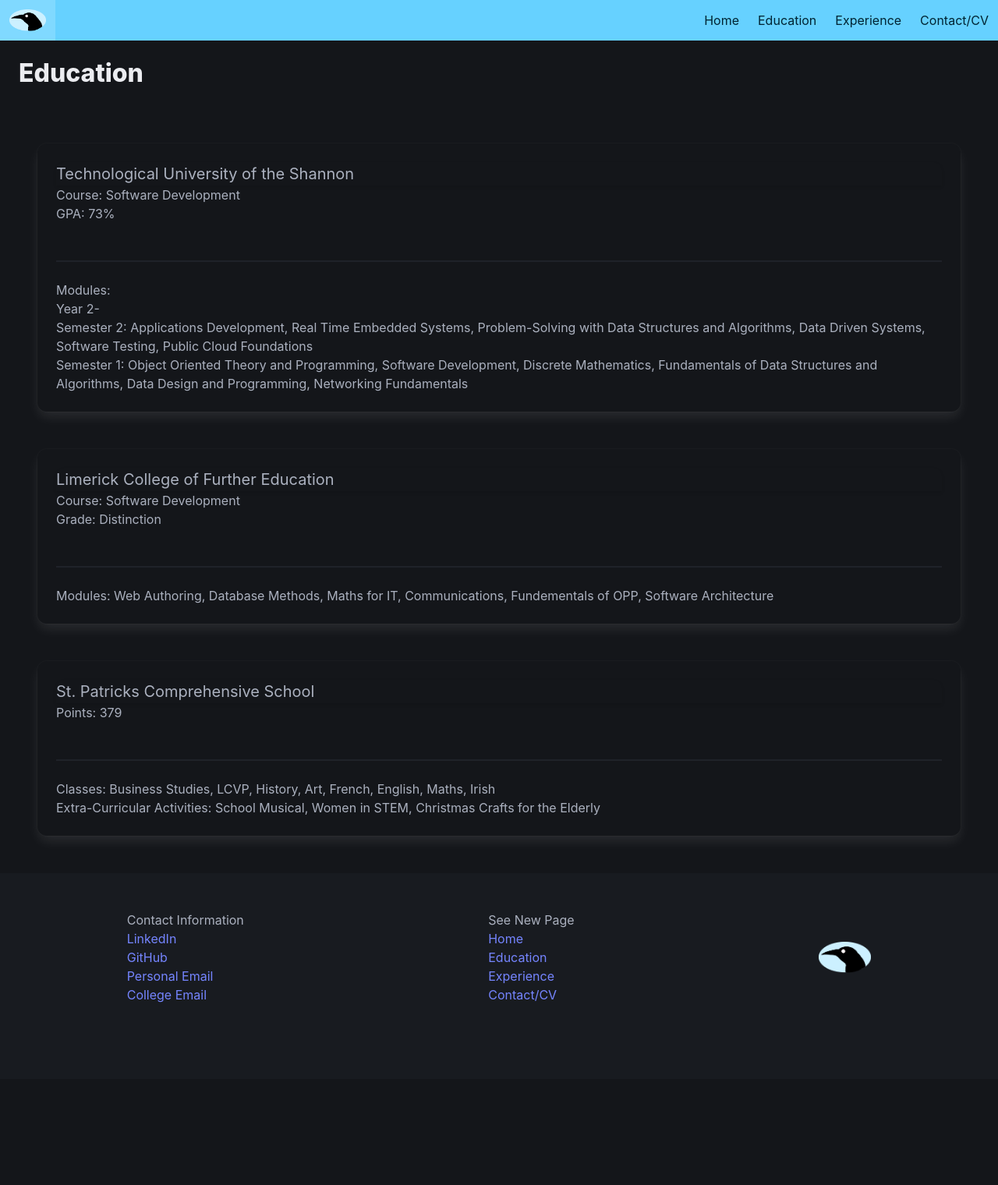
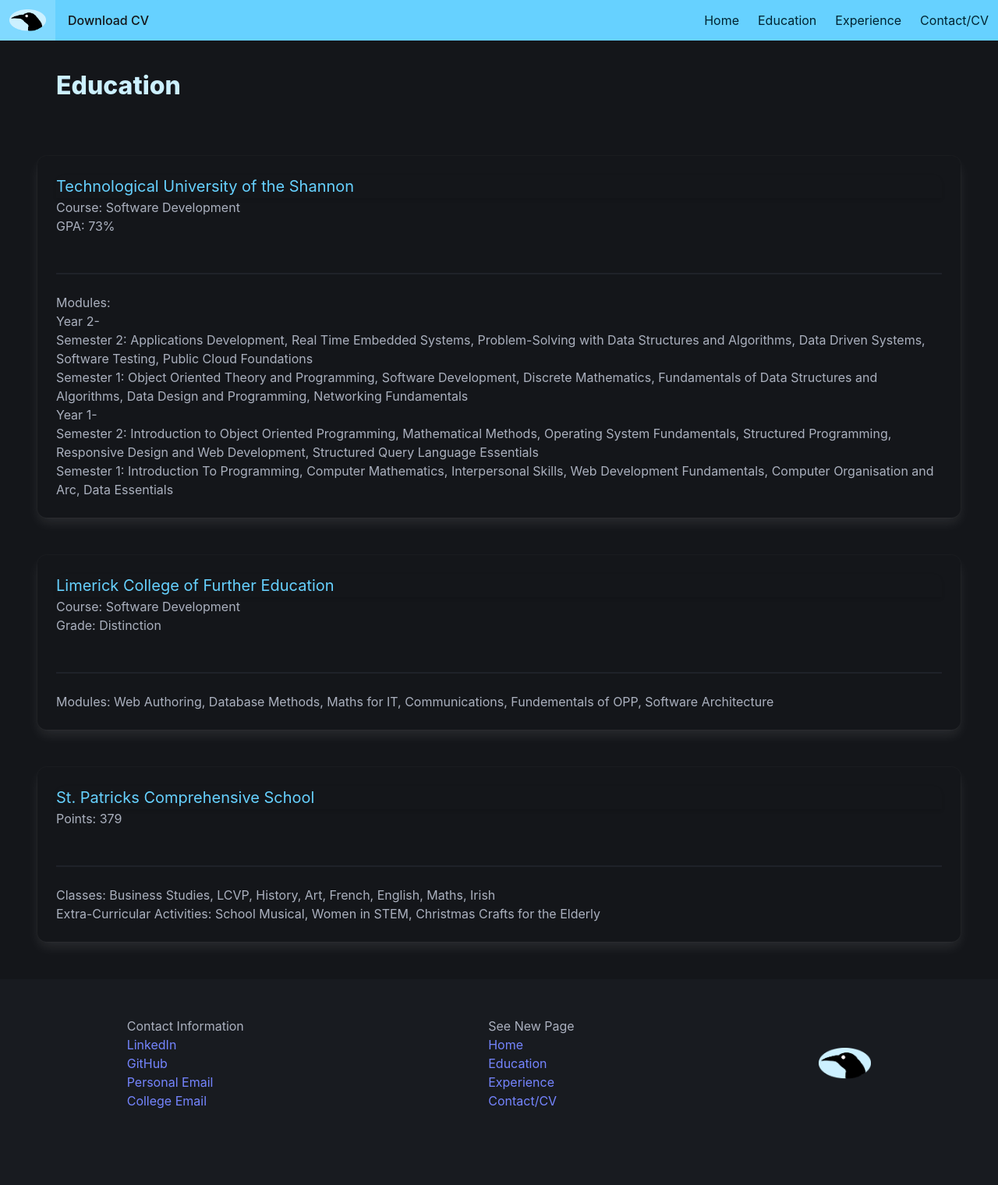
Before and after one commit to Raven-Wilson/PersonalProfile, a Flask app: page /education in a window 1280 px wide. Shown: the whole page at 78% size. Before the commit the page ends 1286 px from the top, so only its background shows below. Run offline with Flask 3, Linux system fonts and the light colour scheme.

Commit message:
Added more styling

```diff
--- a/templates/base.html
+++ b/templates/base.html
@@ -1,10 +1,11 @@
 <!DOCTYPE html>
-<html data-theme="dark">
+<html data-theme="dark" lang="en">
     <head>
         <meta charset="UTF-8">
         <meta name="">
         <!-- <link rel="stylesheet" href="{{ url_for('static', filename='css/base.css') }}"> -->
          <link rel="stylesheet" href="https://cdn.jsdelivr.net/npm/bulma@1.0.4/css/bulma.min.css">
+         <link rel="icon" href="{{ url_for('static', filename='image/fav.png') }}">
         {% block head %} {% endblock %}
     </head>
     <body>
@@ -31,8 +32,11 @@
             <nav class="navbar is-info" role="navigation" aria-label="main navigation">
                 <div class="navbar-brand">
                     <a href="/" class="navbar-item">
-                        <img id="head-img" src="{{ url_for('static', filename='image/fav.png') }}">
+                        <img alt="Raven silhouette on blue background" id="head-img" src="{{ url_for('static', filename='image/fav.png') }}">
                     </a>
+                    <buttom class="button is-info">
+                        <a class="has-text-black-bis" href="{{ url_for('static', filename='pdf/CV.pdf') }}" download="CV.pdf">Download CV</a>
+                    </buttom>
                     <a role="button" class="navbar-burger" aria-label="menu" aria-expanded="false" data-target="navbarBasicExample">
                         <span aria-hidden="true"></span>
                         <span aria-hidden="true"></span>
@@ -123,7 +127,7 @@
                 </div>
                 <div class="column level-item" >
                     <a href="/" class="">
-                        <img style="height: 5vh; width: auto;" id="head-img" src="{{ url_for('static', filename='image/fav.png') }}">
+                        <img alt="Raven silhouette on blue background" style="height: 5vh; width: auto;" id="head-img" src="{{ url_for('static', filename='image/fav.png') }}">
                     </a>
                 </div>
             </div>
--- a/templates/education.html
+++ b/templates/education.html
@@ -6,15 +6,15 @@
 {% endblock %}
 
 {% block body %}
-    <div class="hero is-small">
+    <div class="hero is-small mt-4 ml-6">
         <div class="hero-body">
-            <p class="title">Education</p>
+            <h1 class="title has-text-info-light">Education</h1>
         </div>
     </div>
     <div class="card m-6">
         <div class="card-content">
             <div class="card-header">
-                <p class="is-size-5">Technological University of the Shannon</p>
+                <p class="is-size-5 has-text-info">Technological University of the Shannon</p>
             </div>
             <div class="content">
                 <p>Course: Software Development <br>
@@ -24,7 +24,12 @@
                 Semester 2: Applications Development, Real Time Embedded Systems, Problem-Solving with Data Structures and Algorithms,
                 Data Driven Systems, Software Testing, Public Cloud Foundations <br>
                 Semester 1: Object Oriented Theory and Programming, Software Development, Discrete Mathematics, Fundamentals of Data
-                Structures and Algorithms, Data Design and Programming, Networking Fundamentals
+                Structures and Algorithms, Data Design and Programming, Networking Fundamentals<br>
+                Year 1- <br>
+                Semester 2: Introduction to Object Oriented Programming, Mathematical Methods, Operating System Fundamentals, Structured Programming,
+                Responsive Design and Web Development, Structured Query Language Essentials <br>
+                Semester 1: Introduction To Programming, Computer Mathematics, Interpersonal Skills, Web Development Fundamentals,
+                Computer Organisation and Arc, Data Essentials
             </p>
             </div>
         </div>
@@ -32,7 +37,7 @@
     <div class="card m-6">
         <div class="card-content">
             <div class="card-header">
-                <p class="is-size-5">Limerick College of Further Education</p>
+                <p class="is-size-5 has-text-info">Limerick College of Further Education</p>
             </div>
             <div class="content">
                 <p>Course: Software Development <br>
@@ -45,7 +50,7 @@
     <div class="card m-6">
         <div class="card-content">
             <div class="card-header">
-                <p class="is-size-5">St. Patricks Comprehensive School</p>
+                <p class="is-size-5 has-text-info">St. Patricks Comprehensive School</p>
             </div>
             <div class="content">
                 <p>Points: 379 <br> <br><hr>
--- a/templates/index.html
+++ b/templates/index.html
@@ -12,8 +12,8 @@
     </div>
     -->
     <div id="heroText" class="hero-body">
-        <p class="title is-size-1 has-text-info"> Raven Wilson </p>
-        <p class="subtitle">Student Software Developer</p>
+        <h1 class="title is-size-1 has-text-info-dark"> Raven Wilson </h1>
+        <p class="subtitle has-text-info-dark">Student Software Developer</p>
     </div>
 
 </section>
@@ -24,7 +24,7 @@
     <div id="text" class="m-6">
         <h2>About Me</h2>
         <p>I am currently studying Software Development at TUS. I fell in love with coding after partaking in a Women in STEM
-            program by Technovation in secondary school, where we would be guided on how to make our own app. I've always loved art so finding a new
+            program by Technovation in secondary school, where we were guided on how to make our own app. I've always loved art so finding a new
             interest where I could express my creativity while being able to make something practical immediately let me know this was the career path for me.
         </p>
         <p>
```
Also changed, not shown: templates/cv.html (+21 -5 lines), templates/experience.html (+9 -5 lines).
